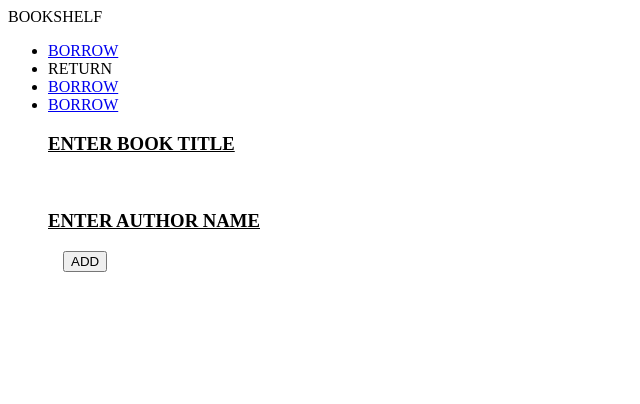
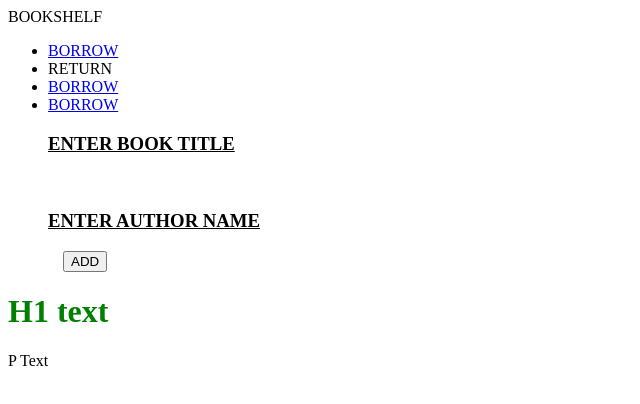
Before and after one commit to NahinHossain/nnnn, a plain HTML site: page index.html in a window 1280 px wide. Shown: the whole page, without its empty margins (0-640 px from the left). Drawn offline with nearby package versions, Linux system fonts and the light colour scheme.

Commit message:
Update index.html

```diff
--- a/index.html
+++ b/index.html
@@ -14,12 +14,23 @@
 
         <div>
 
+
            <a href="#" class="button button-full"><h3>ENTER BOOK TITLE</h3></a>
         <a href="#" class="button button-full-2"><h3>ENTER AUTHOR NAME</h3></a>
         <button type="button">ADD</button>
       </div>
       </header>
 
+
+            <div >
+                <h1 id='tsk_nem'> H1 text </h1>
+
+                <p id='tsk_dt'> P Text </p>
+
+            </div>
+
+       <script src="jquery.js"></script>
+       <script src="script.js"></script>
     </body>
 </head>
 </html>
```
